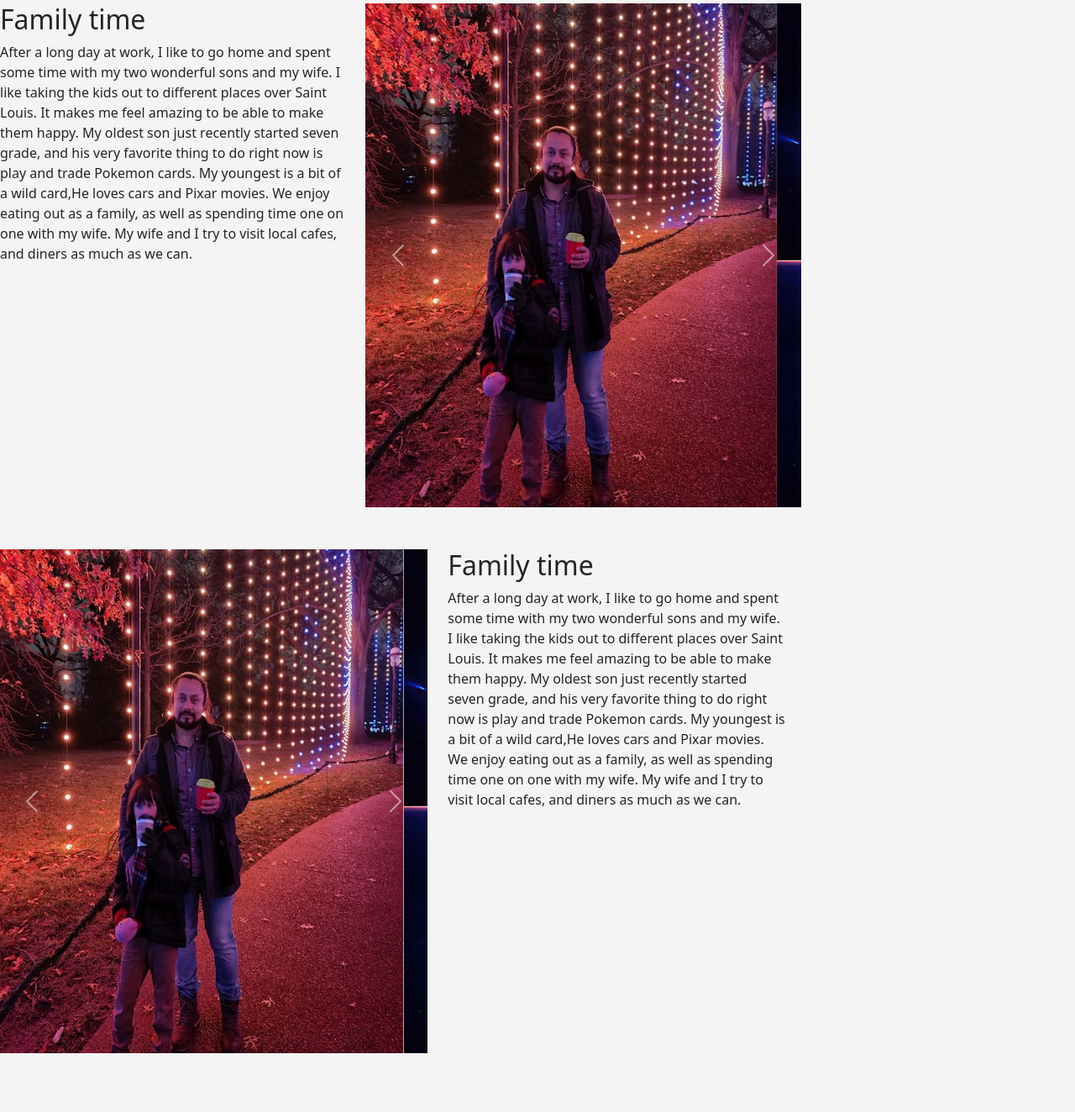
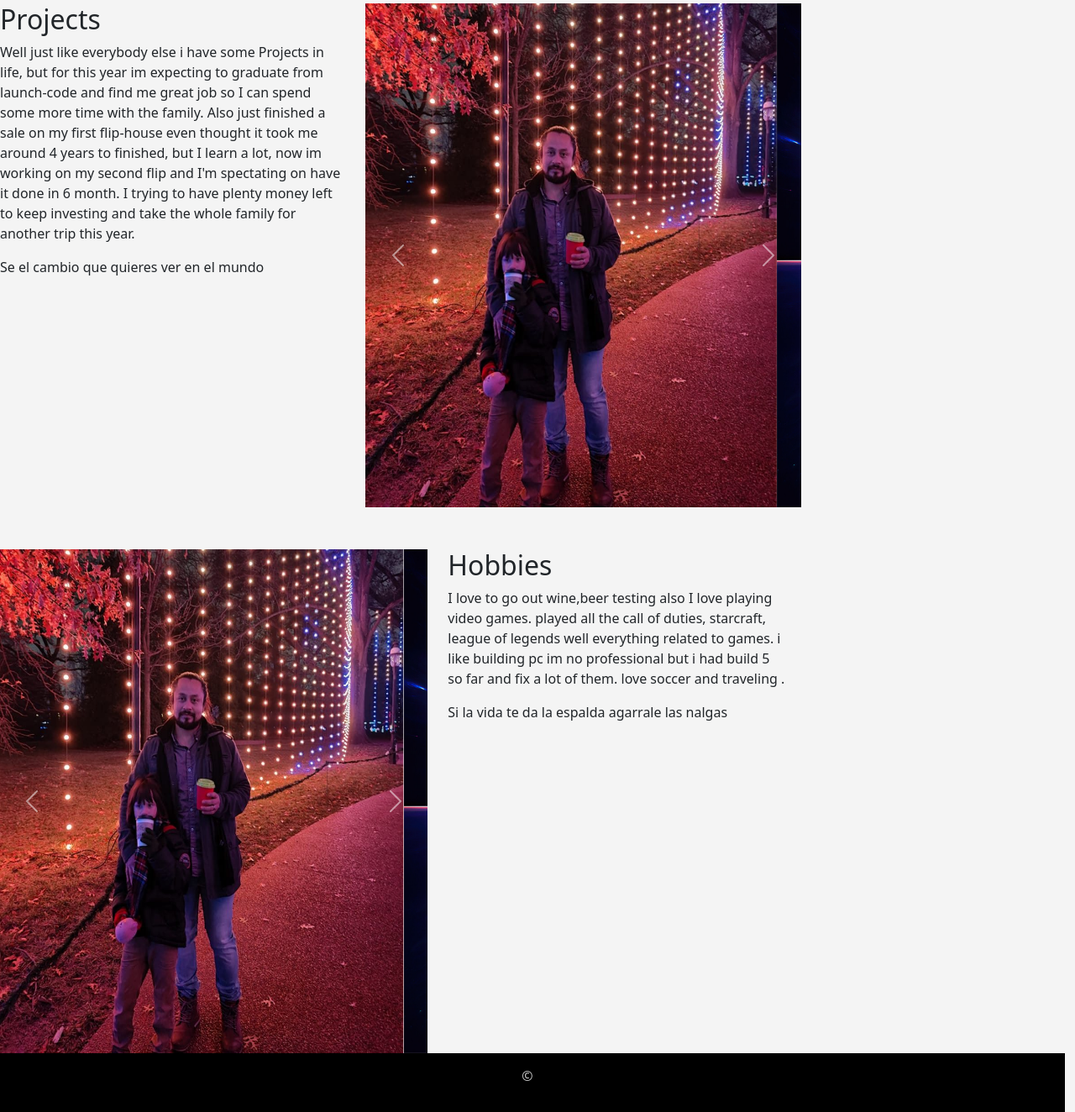
Before and after one commit to AccessPlus-FullTimeWebDev-Jan2023/js-assignment-4-html-me-something-imjose1, a website: page index.html in a window 1280 px wide. Shown: the part 815-2139 px from the top of the page at 84% size. Before the commit the page ends 2069 px from the top, so only its background shows below. Drawn offline with nearby package versions, Linux system fonts and the light colour scheme.

Commit message:
done addering html elements

```diff
--- a/index.html
+++ b/index.html
@@ -5,7 +5,7 @@
     <meta name="viewport" content="width=device-width, initial-scale=1">
     <title>BEST WEBSITE EVER</title>
     <link href="https://cdn.jsdelivr.net/npm/bootstrap@5.3.0-alpha1/dist/css/bootstrap.min.css" rel="stylesheet" integrity="sha384-GLhlTQ8iRABdZLl6O3oVMWSktQOp6b7In1Zl3/Jr59b6EGGoI1aFkw7cmDA6j6gD" crossorigin="anonymous">
-    <link rel="stylesheet" type="text/css" href="styles.css">
+    <link rel="stylesheet" type="text/css" href="./styles.css">
     <script src="java.js"></script>
   </head>
   <body>
@@ -25,12 +25,6 @@
       <li class="nav-item">
         <a class="nav-link disabled" href="#">Hobbies</a>
       </li>
-      <li class="nav-item">
-        <a class="nav-link disabled" href="#">Goals</a>
-      </li>
-      <li class="nav-item">
-         <a class="nav-link disabled" >Pest</a>
-       </li>
     </ul>
    </header>
 
@@ -40,7 +34,7 @@
                <div id="carouselExampleAutoplaying" class="carousel slide" data-bs-ride="carousel">
                   <div class="carousel-inner">
                      <div class="carousel-item active" >
-                        <img src="img/profile.jpg" class="d-block w-100" alt="..."  height="600" >
+                        <img src="https://photos.zillowstatic.com/fp/bad7c35166f546e252755b7d1543f50e-uncropped_scaled_within_1536_1152.webp" class="d-block w-100" alt="..."  height="600" >
                      </div>
                      <div class="carousel-item" >
                         <img src="img/profile1.png" class="d-block w-100" alt="..."  height="600">
@@ -61,28 +55,31 @@
                </div>
             </div>
             <div class="col-4">
-               <h2>Family time </h2>
+               <h2>Family </h2>
                <article>
                   <p>After a long day at work, I like to go home and spent some time with my two wonderful sons and my wife.
                         I like taking the kids out to different places over Saint Louis. It makes me feel amazing to be able to make them happy.
-                        My oldest son just recently started seven grade, and his very favorite thing to do right now is play and trade Pokemon cards.
+                        My oldest son just recently turn 13, and his very favorite thing to do right now is play valoran.
                            My youngest is a bit of a wild card,He loves cars and Pixar movies. We enjoy eating out as a family,
                            as well as spending time one on one with my wife.
-                           My wife and I try to visit local cafes, and diners as much as we can.  </p>
+                           My wife and I try to visit local cafes, and diners as much as we can.
+                        I love my mom and my two sister, my older sister got diagnostic my brain cancer and we been struggling for the past years but she
+                     one of the stronger person i know and she always push me to move forward in live. </p>
+                           <p><span>La familia primero</span></p>
                </article>
             </div>
 
       </main>
          <div class="row" id="div2">
             <div class="col-4">
-               <h2>Family time </h2>
+               <h2>Projects</h2>
                <article>
-                  <p>After a long day at work, I like to go home and spent some time with my two wonderful sons and my wife.
-                     I like taking the kids out to different places over Saint Louis. It makes me feel amazing to be able to make them happy.
-                        My oldest son just recently started seven grade, and his very favorite thing to do right now is play and trade Pokemon cards.
-                        My youngest is a bit of a wild card,He loves cars and Pixar movies. We enjoy eating out as a family,
-                        as well as spending time one on one with my wife.
-                           My wife and I try to visit local cafes, and diners as much as we can.  </p>
+                  <p>Well just like everybody else i have some Projects in life, but for  this year im expecting to graduate from launch-code
+                     and find me great job so I can spend some more time with the family. Also just finished a sale on my first flip-house even thought
+                     it took me around 4 years to finished, but I learn a lot, now im working on my second flip and I'm spectating on have it done in 6 month.
+                     I trying to have plenty money left to keep investing and take the whole family for another trip this year.
+                  </p>
+                  <p><span>Se el cambio que quieres ver en el mundo</span></p>
                </article>
 
 
@@ -137,18 +134,18 @@
                   </div>
                </div>
                <div class="col-4">
-                  <h2>Family time </h2>
+                  <h2>Hobbies </h2>
                   <article>
-                     <p>After a long day at work, I like to go home and spent some time with my two wonderful sons and my wife.
-                           I like taking the kids out to different places over Saint Louis. It makes me feel amazing to be able to make them happy.
-                           My oldest son just recently started seven grade, and his very favorite thing to do right now is play and trade Pokemon cards.
-                              My youngest is a bit of a wild card,He loves cars and Pixar movies. We enjoy eating out as a family,
-                              as well as spending time one on one with my wife.
-                              My wife and I try to visit local cafes, and diners as much as we can.  </p>
+                     <p>I love to go out wine,beer testing also  I love playing video games. played all the call of duties, starcraft, league of legends well
+                        everything related to games. i like building pc im no professional  but i had build 5 so far and fix a lot of them. love soccer and traveling .
+                     </p>
+                     <p><span>Si la vida te da la espalda  agarrale las nalgas</span></p>
                   </article>
 
                </div>
-
+               <footer>
+                  <p> &copy</p>
+               </footer>
 
 
 
@@ -157,4 +154,3 @@
     <script src="https://cdn.jsdelivr.net/npm/bootstrap@5.3.0-alpha1/dist/js/bootstrap.bundle.min.js" integrity="sha384-w76AqPfDkMBDXo30jS1Sgez6pr3x5MlQ1ZAGC+nuZB+EYdgRZgiwxhTBTkF7CXvN" crossorigin="anonymous"></script>
   </body>
 </html>
-<!-- have to use this elements  <footer>   &copy;-->
--- a/styles.css
+++ b/styles.css
@@ -13,3 +13,15 @@ main{
 #div3{
     margin-top: 50px;
 }
+
+/*---------------------FOOTER---------------------*/
+
+footer {
+
+	margin-top: 60px;
+	background-color: black;
+	color: #cacaca;
+	padding: 15px;
+	text-align: center;
+
+}
```
